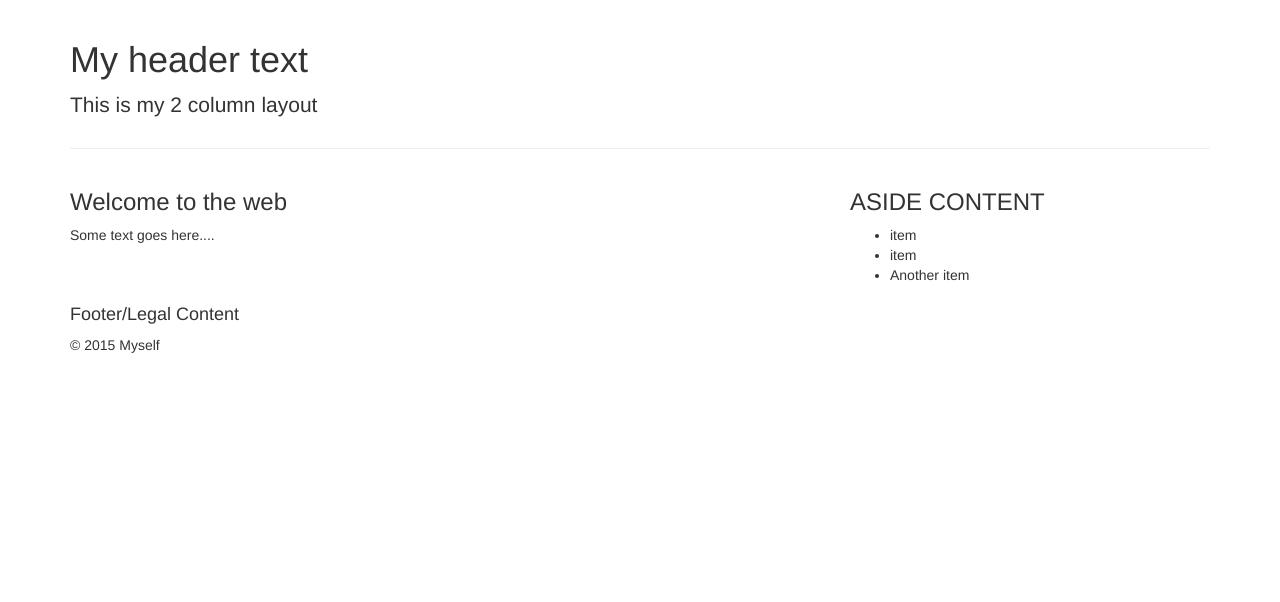
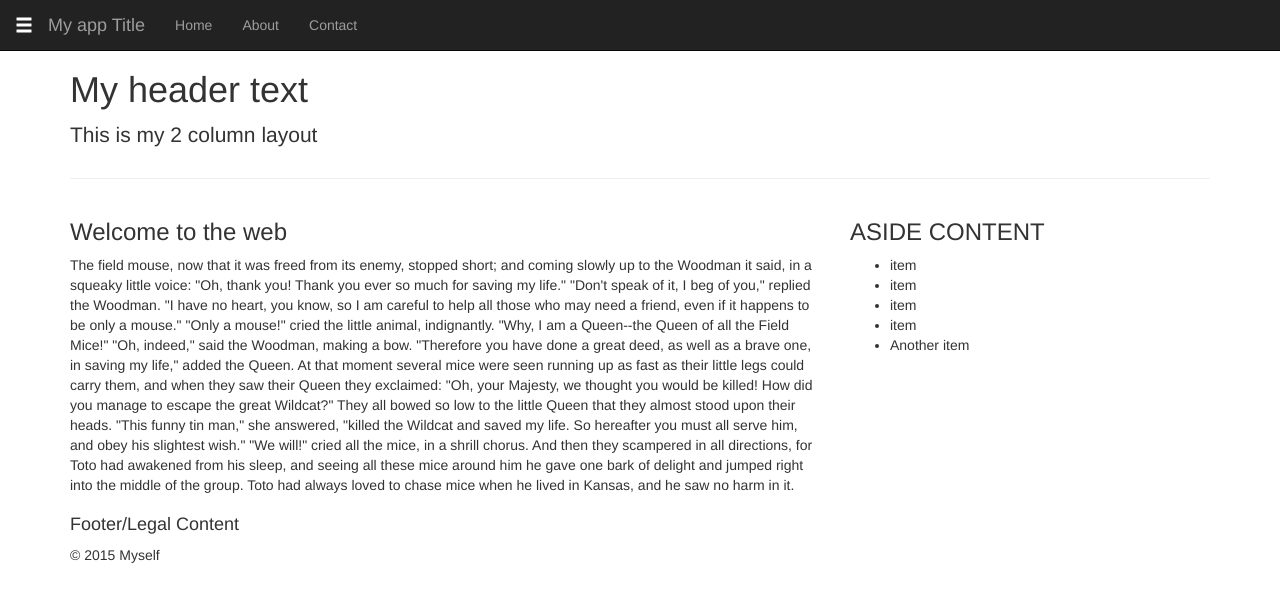
Before and after one commit to rtone1/framework-boilerplates, a plain HTML site: page bootstrap/index.html in a window 1280 px wide. Drawn offline with nearby package versions, Linux system fonts and the light colour scheme.

Commit message:
bootstrap framework 2 column layout done

```diff
--- a/bootstrap/index.html
+++ b/bootstrap/index.html
@@ -9,8 +9,27 @@
     <title>Bootstrap 2 Column Boilerplate</title>
     <link href="https://maxcdn.bootstrapcdn.com/bootstrap/3.3.4/css/bootstrap.min.css" rel="stylesheet">
     <link href="https://maxcdn.bootstrapcdn.com/font-awesome/4.3.0/css/font-awesome.min.css" rel="stylesheet">
+    <link rel="stylesheet" href="style.css" >
   </head>
   <body>
+
+    <nav class="navbar navbar-default navbar-fixed-top navbar-inverse">
+      <div class="container-fluid">
+        <div class="navbar-header">
+          <a class="navbar-brand" href="#">
+            <span class="glyphicon glyphicon-menu-hamburger"></span>
+            <a class="navbar-brand" href="#">My app Title</a>
+          </a>
+        </div> <!-- end navbar branding -->
+        <div class="collapse navbar-collapse">
+          <ul class="nav navbar-nav">
+            <li> <a href="#">Home</a> </li>
+            <li> <a href="#">About</a> </li>
+            <li> <a href="#">Contact</a> </li>
+          </ul>
+        </div> <!-- end navbar links -->
+      </div>
+    </nav>
 
     <div class="container">
 
@@ -22,11 +41,22 @@
       <div class="row">
         <article class="col-md-8">
           <h3>Welcome to the web</h3>
-          <p>Some text goes here....</p>
+            <p>The field mouse, now that it was freed from its enemy, stopped short; and coming slowly up to the Woodman it said, in a squeaky little voice:
+              "Oh, thank you! Thank you ever so much for saving my life."
+              "Don't speak of it, I beg of you," replied the Woodman. "I have no heart, you know, so I am careful to help all those who may need a friend, even if it happens to be only a mouse."
+              "Only a mouse!" cried the little animal, indignantly. "Why, I am a Queen--the Queen of all the Field Mice!"
+              "Oh, indeed," said the Woodman, making a bow.
+              "Therefore you have done a great deed, as well as a brave one, in saving my life," added the Queen.
+              At that moment several mice were seen running up as fast as their little legs could carry them, and when they saw their Queen they exclaimed:
+              "Oh, your Majesty, we thought you would be killed! How did you manage to escape the great Wildcat?" They all bowed so low to the little Queen that they almost stood upon their heads.
+              "This funny tin man," she answered, "killed the Wildcat and saved my life. So hereafter you must all serve him, and obey his slightest wish."
+              "We will!" cried all the mice, in a shrill chorus. And then they scampered in all directions, for Toto had awakened from his sleep, and seeing all these mice around him he gave one bark of delight and jumped right into the middle of the group. Toto had always loved to chase mice when he lived in Kansas, and he saw no harm in it.</p>
         </article>
         <aside class="col-md-4">
           <h3>ASIDE CONTENT</h3>
             <ul>
+              <li>item</li>
+              <li>item</li>
               <li>item</li>
               <li>item</li>
               <li>Another item</li>
@@ -37,10 +67,10 @@
     </div>
 
     <footer class="container">
-    <div class="footer">
-      <h4>Footer/Legal Content</h4>
-      <p>&copy; 2015 Myself</p>
-    </div>
+      <div class="footer">
+        <h4>Footer/Legal Content</h4>
+        <p>&copy; 2015 Myself</p>
+      </div>
     </footer>
 
 
--- /dev/null
+++ b/bootstrap/style.css
@@ -0,0 +1,3 @@
+body{
+  padding-top: 30px;
+}
```
